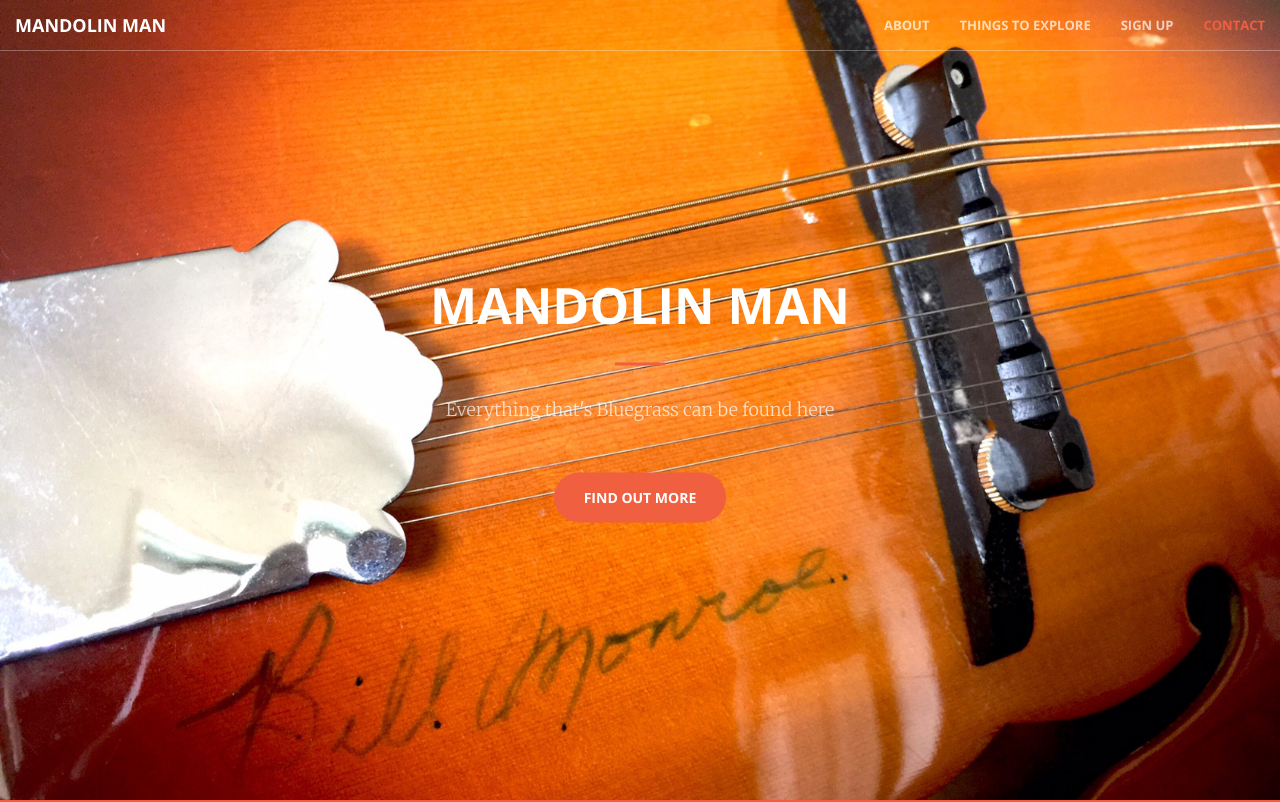
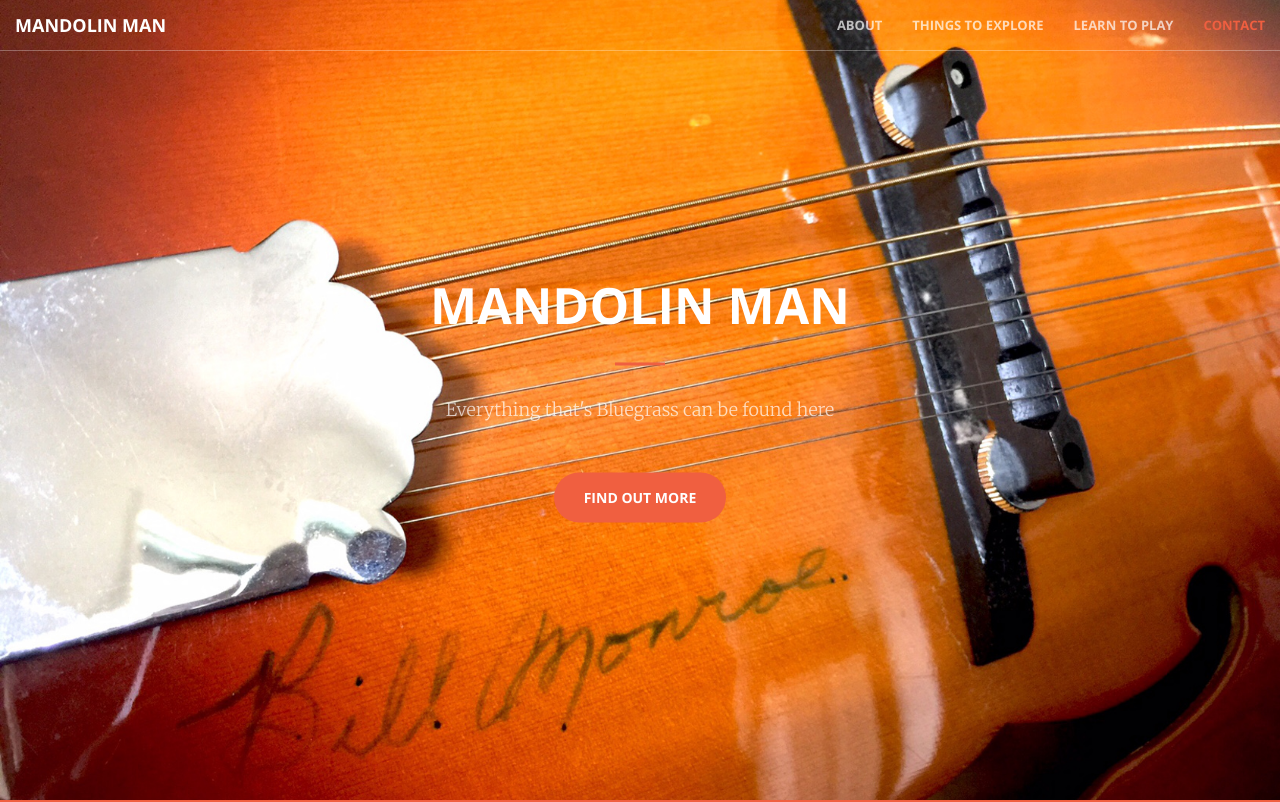
Before and after one commit to paulcolon/mandolinmanC, a website: page index.html in a window 1280 px wide. Shown: the top 802 px of the page. Drawn offline with nearby package versions, Linux system fonts and the light colour scheme.

Commit message:
menu button learn to play

```diff
--- a/index.html
+++ b/index.html
@@ -56,7 +56,7 @@
                         <a class="page-scroll" href="#services">Things To Explore</a>
                     </li>
                     <li>
-                        <a class="page-scroll" href="#portfolio">Sign Up</a>
+                        <a class="page-scroll" href="#portfolio">Learn To Play</a>
                     </li>
                     <li>
                         <a class="page-scroll" href="#contact">Contact</a>
```
